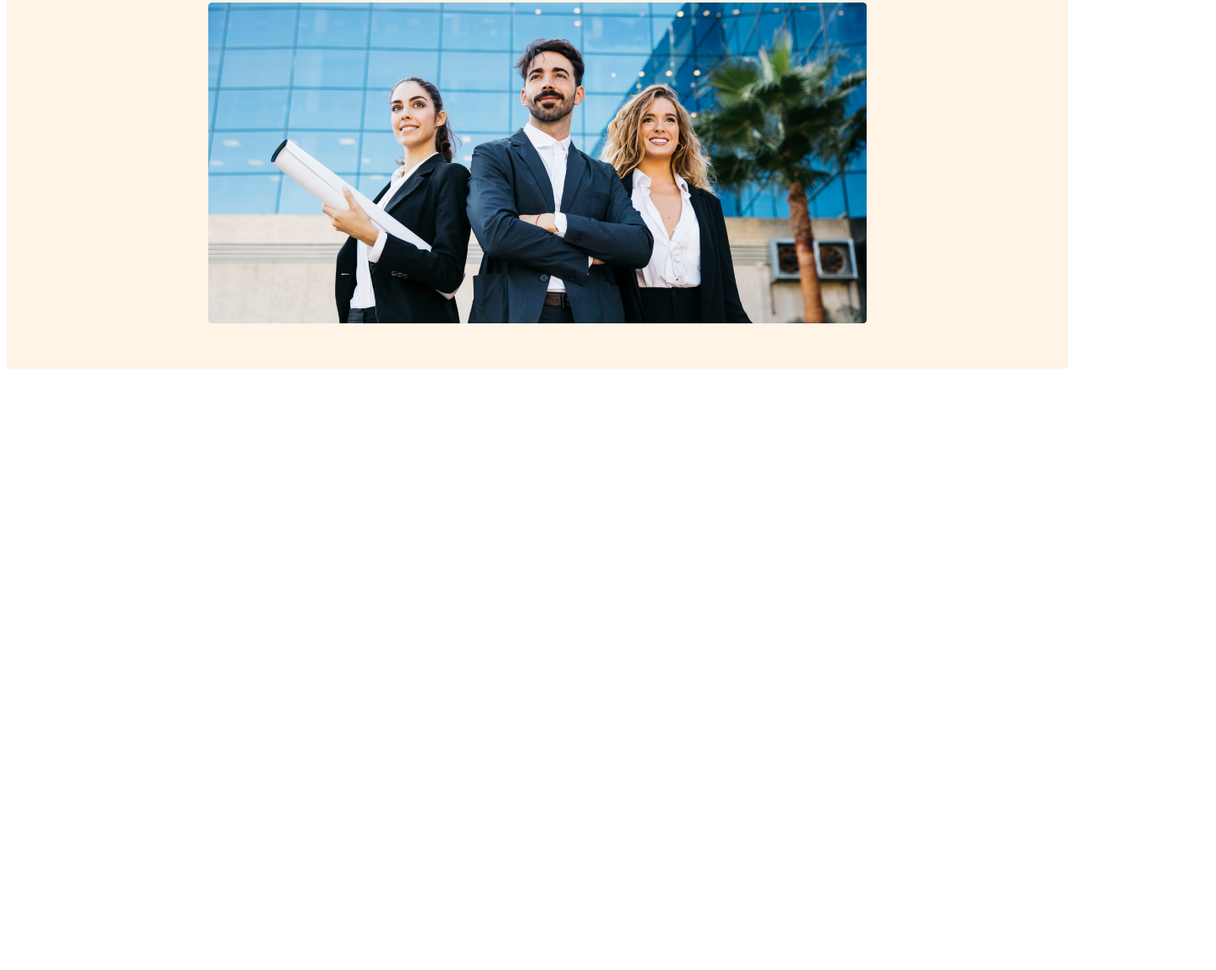
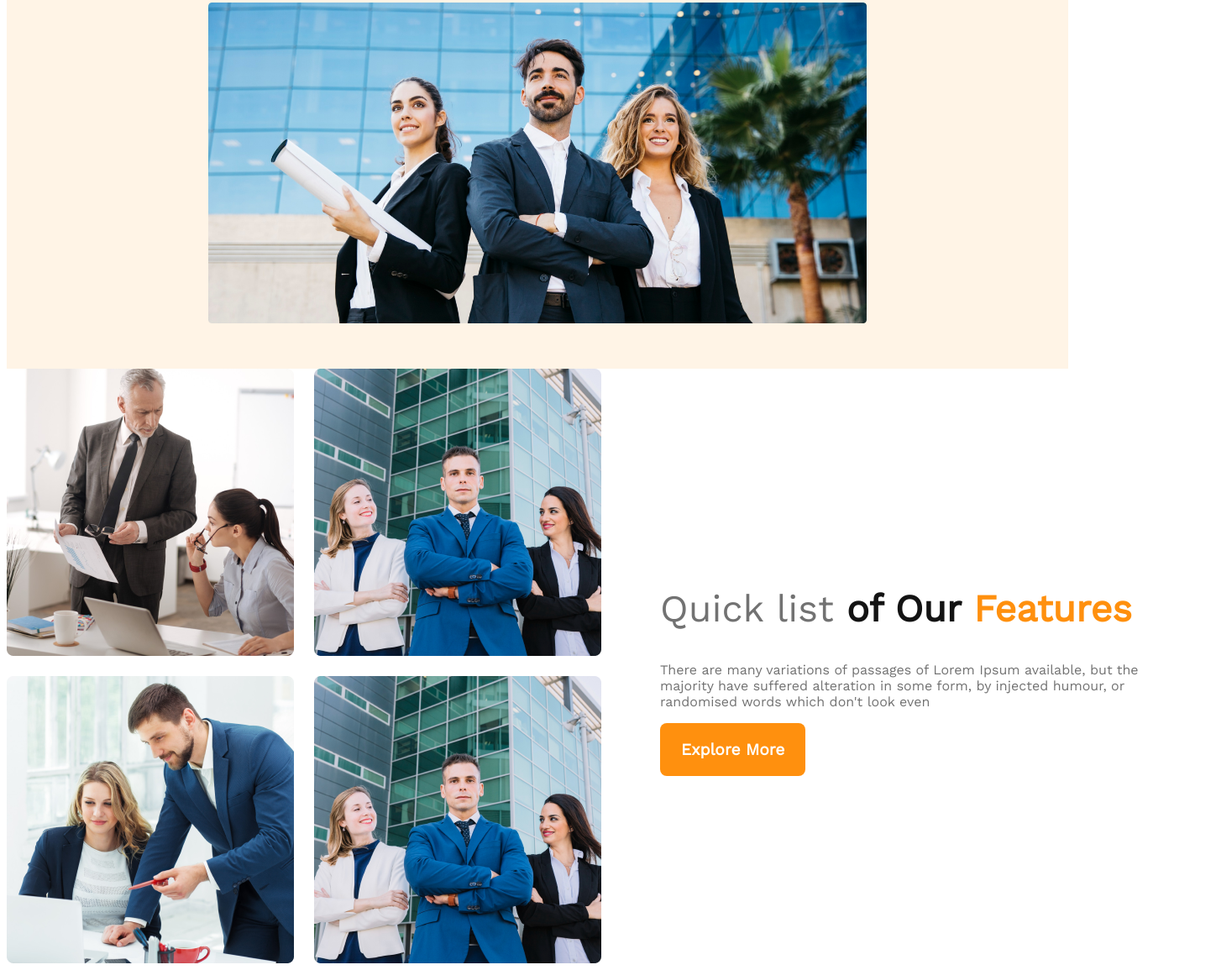
Before and after one commit to Git-Ratikul-Islam/Architecture-practice-responsive, a plain HTML site: page index.html in a window 1280 px wide. Shown: the part 566-1721 px from the top of the page at 84% size, 1448 px wide, since content can reach past the window. Before the commit the page ends 1013 px from the top, so only its background shows below. Drawn offline with nearby package versions, Linux system fonts and the light colour scheme.

Commit message:
main-section-image-and-text-part-added

```diff
--- a/index.html
+++ b/index.html
@@ -35,6 +35,23 @@
 
       </header>
       <main>
+            <div class="teams-container">
+                  <div class="teams-image">
+                        <img src="images/team1.png" alt="">
+                        <img src="images/team2.png" alt="">
+                        <img src="images/team3.png" alt="">
+                        <img src="images/team2.png" alt="">
+                  </div>
+                  <div class="teams-content">
+                        <h2 class="teams-title"><span class="first-text-style">Quick list</span> <span
+                                    class="second-text-style">of Our</span> <span
+                                    class="thirt-text-styles">Features</span></h2>
+                        <p class="teams-description">There are many variations of passages of Lorem Ipsum available, but
+                              the majority have suffered alteration in some form, by injected humour, or randomised
+                              words which don't look even</p>
+                        <button class="btn-primary">Explore More</button>
+                  </div>
+            </div>
 
       </main>
       <footer>
--- a/style.css
+++ b/style.css
@@ -84,6 +84,56 @@ nav li a {
       width: 100%;
 }
 
+/* Main sections styles */
+main {
+      width: 1440px;
+      margin: 0 auto;
+}
+
+.teams-container {
+      display: flex;
+      align-items: center;
+}
+
+.teams-image {
+      display: grid;
+      grid-template-columns: repeat(2, 1fr);
+      gap: 1.5rem;
+}
+
+.teams-content {
+      padding-right: 70px;
+      padding-left: 70px;
+}
+
+.teams-description {
+      color: #727272;
+
+}
+
+.teams-title {
+      font-size: 2.8rem;
+}
+
+.first-text-style {
+      color: #727272;
+      font-size: 45px;
+      font-weight: 500;
+
+}
+
+.second-text-style {
+      color: #131313;
+      font-weight: 700;
+
+}
+
+.thirt-text-styles {
+      color: #FF900E;
+      font-weight: 700;
+
+}
+
 
 /* responsive area starts */
 
```
